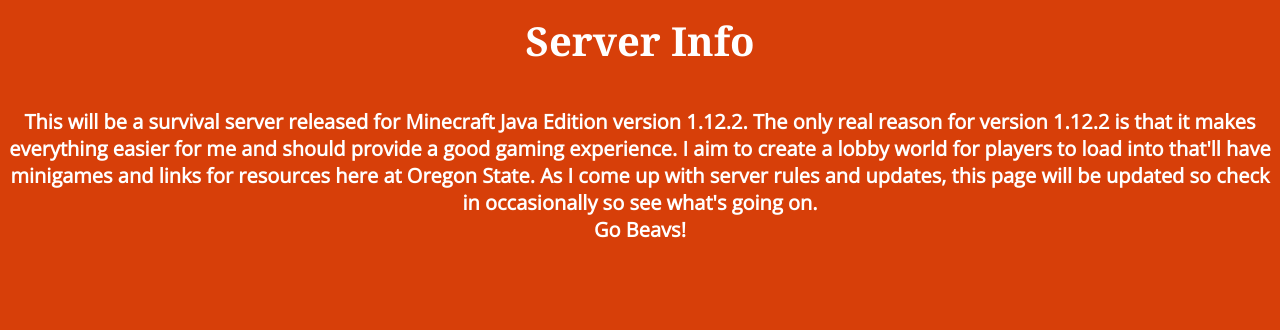
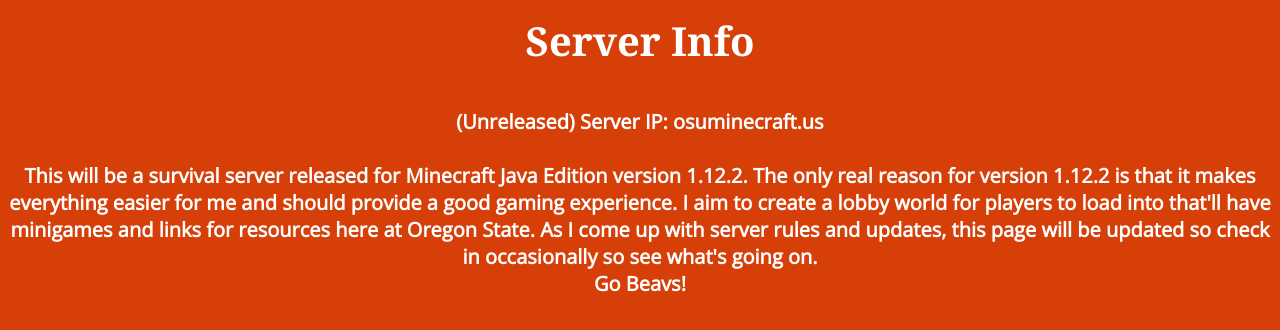
Before and after one commit to RagingPizza911/RagingPizza911.github.io, a plain HTML site: page index.html in a window 1280 px wide. Shown: the part 802-1132 px from the top of the page. Drawn offline with nearby package versions, Linux system fonts and the light colour scheme; a web font is replaced by a local one.

Commit message:
Update index.html

```diff
--- a/index.html
+++ b/index.html
@@ -21,6 +21,8 @@
     <p>Server Info</p>
   </div>
   <div class="pa">
+    (Unreleased) Server IP: osuminecraft.us
+    <br><br>
     <p2>This will be a survival server released for Minecraft Java Edition version 1.12.2. The only real reason for version 1.12.2 is that it makes everything easier for me and should provide a good gaming experience. I aim to create a lobby world for players to load into that'll have minigames and links for resources here at Oregon State. As I come up with server rules and updates, this page will be updated so check in occasionally so see what's going on.</p2>
     <br>
     <p2>Go Beavs!</p2>
```
